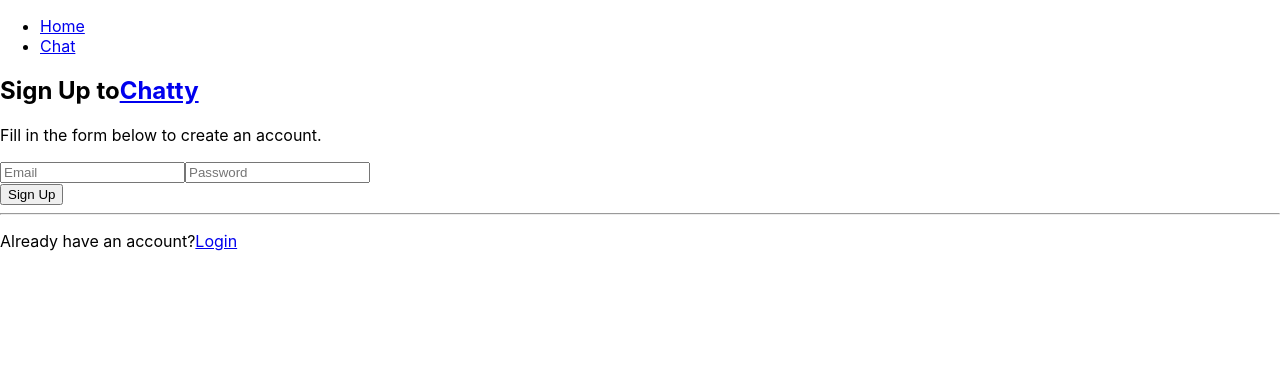
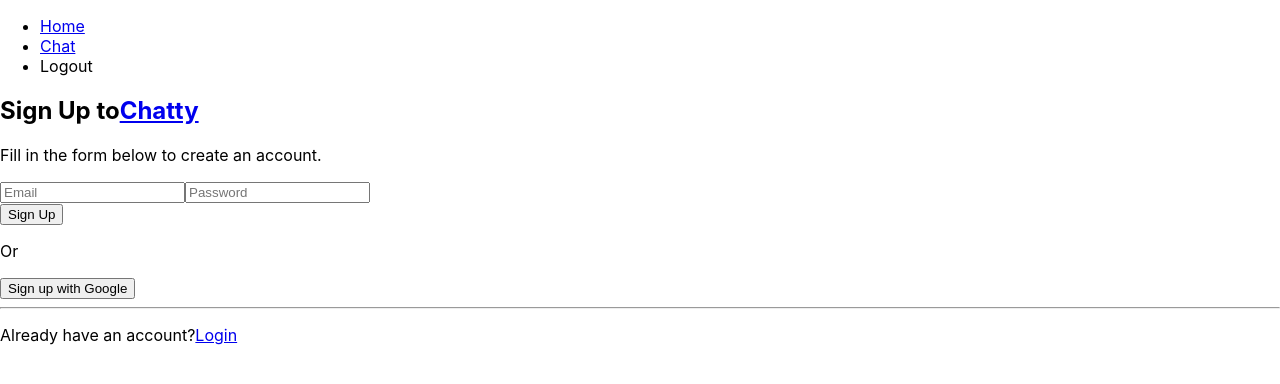
Before and after one commit to hahs-92/chatty-app, a React (Create React App) app: page /signUp in a window 1280 px wide. Shown: the top 384 px of the page. Built offline with nearby package versions, Linux system fonts and the light colour scheme; no server answers.

Commit message:
added: logout implementation and signup with google

```diff
--- a/src/components/Nav.js
+++ b/src/components/Nav.js
@@ -1,6 +1,17 @@
 import {NavLink} from 'react-router-dom'
+//helpers
+import {logout } from '../helpers/auth'
 
 export const Nav = () => {
+
+    const handleOnClick = async() => {
+        try {
+            logout()
+        } catch (error) {
+            console.error(error.message)
+        }
+    }
+
     return (
         <section>
 
@@ -16,6 +27,9 @@
                     <li>
                         <NavLink to="/chat">Chat</NavLink>
                     </li>
+                    <li onClick={ handleOnClick}>
+                        Logout
+                    </li>
                 </ul>
             </nav>
         </section>
--- a/src/helpers/auth.js
+++ b/src/helpers/auth.js
@@ -1,6 +1,13 @@
-import { createUserWithEmailAndPassword, signInWithEmailAndPassword } from 'firebase/auth'
+import {
+    createUserWithEmailAndPassword,
+    signInWithEmailAndPassword,
+    signInWithPopup,
+    GoogleAuthProvider,
+    signOut
+} from 'firebase/auth'
 import { auth } from '../services/firebase'
 
+export const provider = new GoogleAuthProvider()
 
 export const signup = async(email, password) => {
    return await createUserWithEmailAndPassword(auth, email, password)
@@ -9,9 +16,13 @@
 
 export const signin = async(email, password) => {
     return await signInWithEmailAndPassword(auth, email, password)
- }
+}
 
-export function signInWithGoogle() {
-    const provider = new auth.GoogleAuthProvider();
-    return auth().signInWithPopup(provider);
+export const signInWithGoogle = async() => {
+    return await signInWithPopup(auth, provider)
 }
+
+
+export const logout = async() => {
+    return await signOut(auth)
+}
--- a/src/pages/Login.js
+++ b/src/pages/Login.js
@@ -17,7 +17,7 @@
     try {
       const userCredential =  await signin(email, password)
       console.log(userCredential.user)
-      setIsAuth(true)
+      //setIsAuth(true)
 
     } catch (error) {
       setError(error.message)
--- a/src/pages/Signup.js
+++ b/src/pages/Signup.js
@@ -1,9 +1,10 @@
 import { useState } from 'react'
 import { Link } from 'react-router-dom'
+import { GoogleAuthProvider } from  'firebase/auth'
 //helpers
-import { signup, signInWithGoogle} from '../helpers/auth'
+import { signup, signInWithGoogle, provider} from '../helpers/auth'
 
-export const Signup = () => {
+export const Signup = ({setIsAuth}) => {
   const [ email, setEmail ] = useState("")
   const [ password, setPassword ] = useState("")
   const [ error, setError ] = useState(null)
@@ -24,9 +25,23 @@
 
   const googleSignIn = async() => {
     try {
-      await signInWithGoogle()
+      const result = await signInWithGoogle()
+      const credential = GoogleAuthProvider.credentialFromResult(result)
+      const token = credential.accessToken
+      console.log(result.user)
+
+      //lo redirigido maunalmete
+      setIsAuth(true)
+
     } catch (error) {
-      setError(error.message)
+          // Handle Errors here.
+          const errorCode = error.code;
+          const errorMessage = error.message;
+          // The email of the user's account used.
+          const email = error.email;
+          // The AuthCredential type that was used.
+          const credential = GoogleAuthProvider.credentialFromError(error);
+          setError(error.message)
     }
   }
 
@@ -58,10 +73,10 @@
           { error && <p>error</p> }
           <input type="submit" value="Sign Up" />
 
-          {/* <p>Or</p>
+          <p>Or</p>
           <button onClick={googleSignIn} type="button">
             Sign up with Google
-          </button> */}
+          </button>
         </div>
         <hr />
         <p>Already have an account?
--- a/src/routes/App.js
+++ b/src/routes/App.js
@@ -26,15 +26,16 @@
   const [ isAuth, setIsAuth] = useState(false)
 
 
-  // useEffect(() => {
-  //   onAuthStateChanged(auth,(user) => {
-  //     if (user) {
-  //       setIsAuth(true)
-  //     } else {
-  //       setIsAuth(false)
-  //     }
-  //   })
-  // },[isAuth])
+  useEffect(() => {
+    onAuthStateChanged(auth,(user) => {
+      if (user) {
+        setIsAuth(true)
+      } else {
+        setIsAuth(false)
+      }
+    })
+  },[isAuth])
+
 
   return (
     <BrowserRouter>
```
Lines whose indentation alone changed are shown as unchanged.
